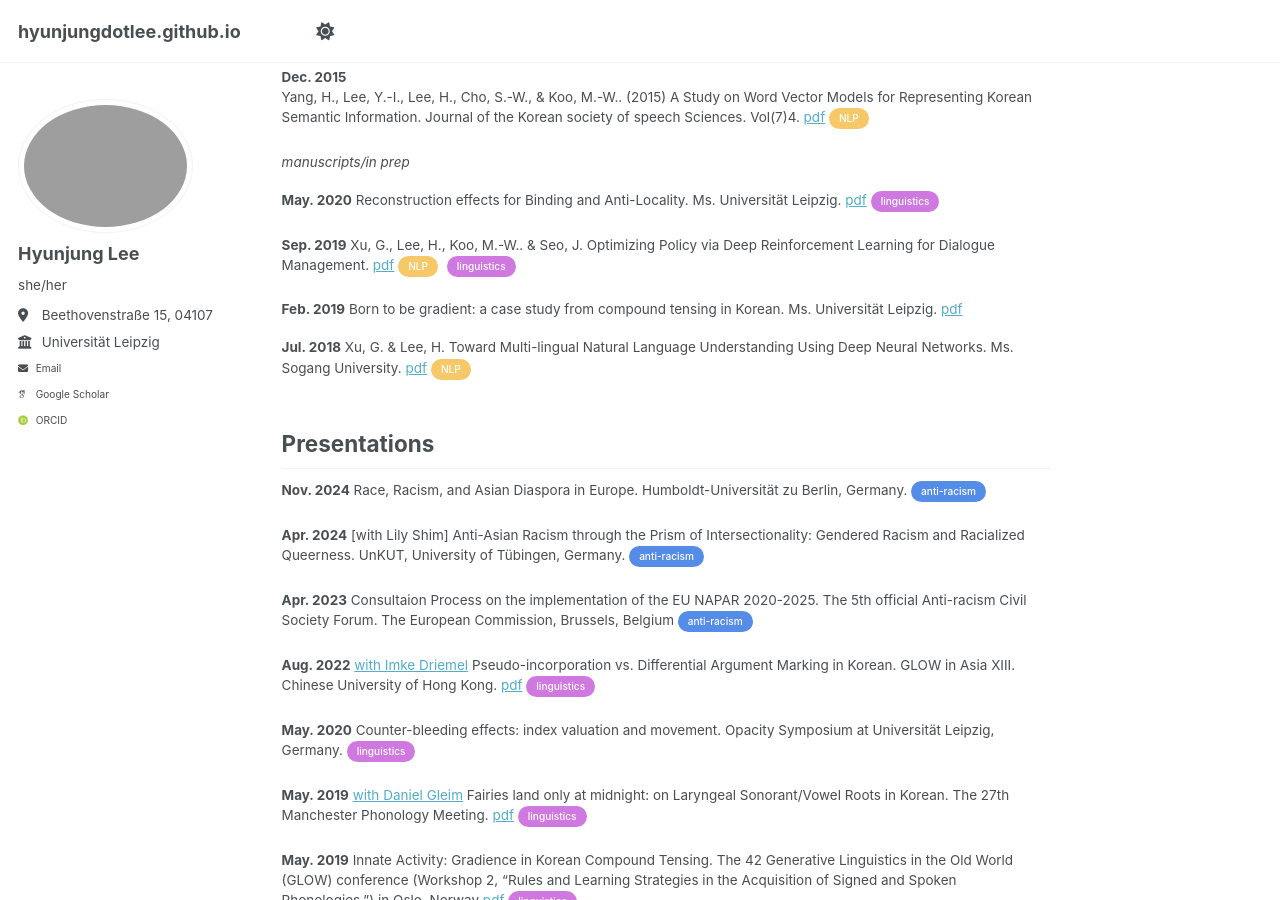
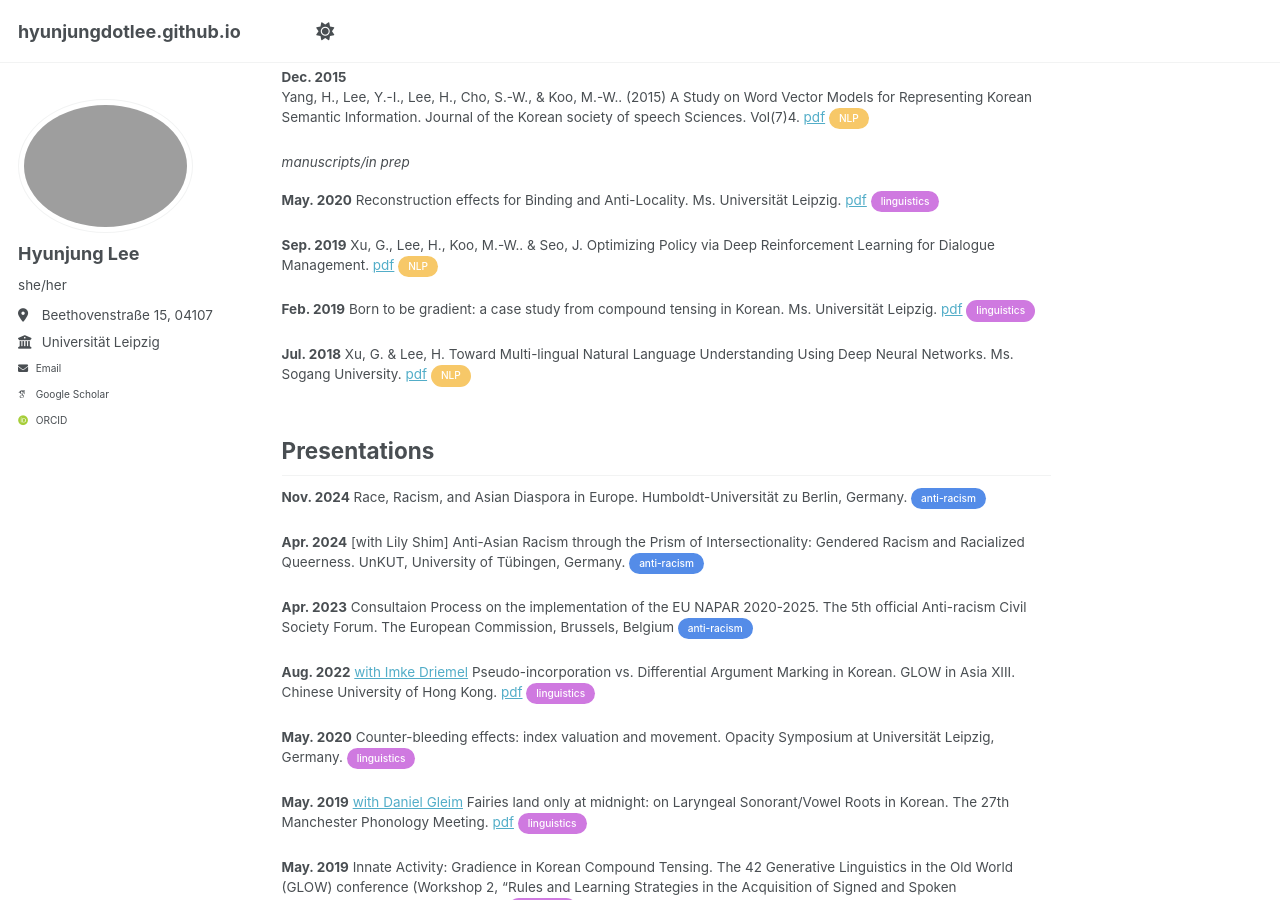
Before and after one commit to hyunjungdotlee/hyunjungdotlee.github.io, a Jekyll site: the page built from _pages/about.md, in a window 1280 px wide and 900 px high, scrolled down 1761 px. Built offline with Jekyll 4.4.1, drawn with Linux system fonts in a browser that asks for light colours; some web fonts are replaced; a script that is not in the unit is left out.

Commit message:
Update about.md

```diff
--- a/_pages/about.md
+++ b/_pages/about.md
@@ -85,10 +85,10 @@ Yang, H., Lee, Y.-I., Lee, H., Cho, S.-W., & Koo, M.-W.. (2015) A Study on Word
 Reconstruction effects for Binding and Anti-Locality. Ms. Universität Leipzig. [pdf](files/lee2021m.pdf) <span class="pill pill-lg">linguistics</span>
 
 <strong>Sep. 2019</strong>
-Xu, G., Lee, H., Koo, M.-W.. & Seo, J. Optimizing Policy via Deep Reinforcement Learning for Dialogue Management. [pdf](files/Xu-Lee-Seo2017.pdf) <span class="pill pill-nlp">NLP</span> <span class="pill pill-lg">linguistics</span>
+Xu, G., Lee, H., Koo, M.-W.. & Seo, J. Optimizing Policy via Deep Reinforcement Learning for Dialogue Management. [pdf](files/Xu-Lee-Seo2017.pdf) <span class="pill pill-nlp">NLP</span>
 
 <strong>Feb. 2019</strong>
-Born to be gradient: a case study from compound tensing in Korean. Ms. Universität Leipzig. [pdf](files/lee2019m.pdf)
+Born to be gradient: a case study from compound tensing in Korean. Ms. Universität Leipzig. [pdf](files/lee2019m.pdf) <span class="pill pill-lg">linguistics</span>
 
 <strong>Jul. 2018</strong>
 Xu, G. & Lee, H. Toward Multi-lingual Natural Language Understanding Using Deep Neural Networks. Ms. Sogang University. [pdf](files/xulee2018m.pdf) <span class="pill pill-nlp">NLP</span>
```
